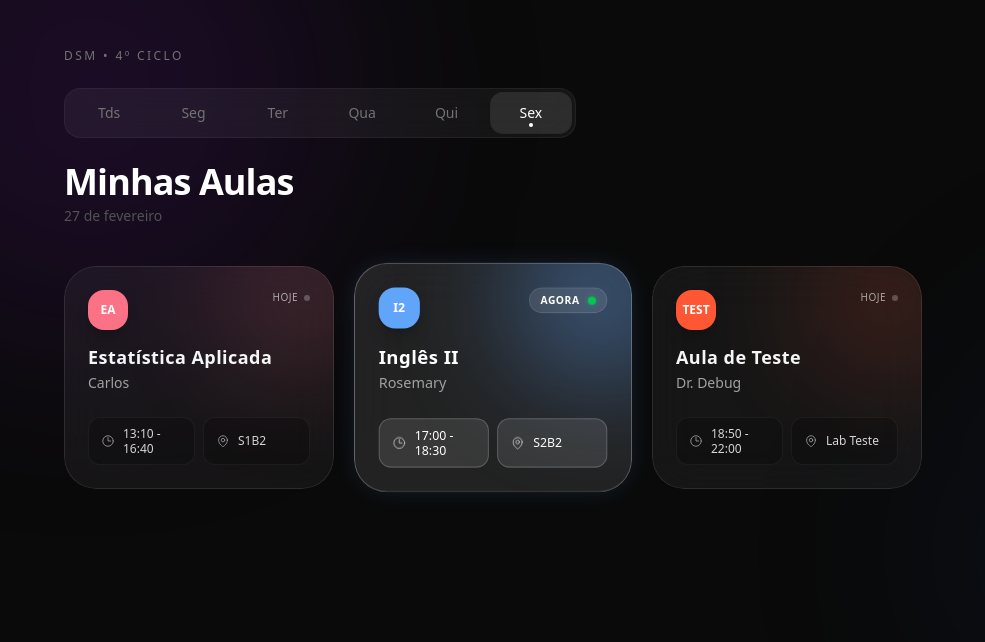
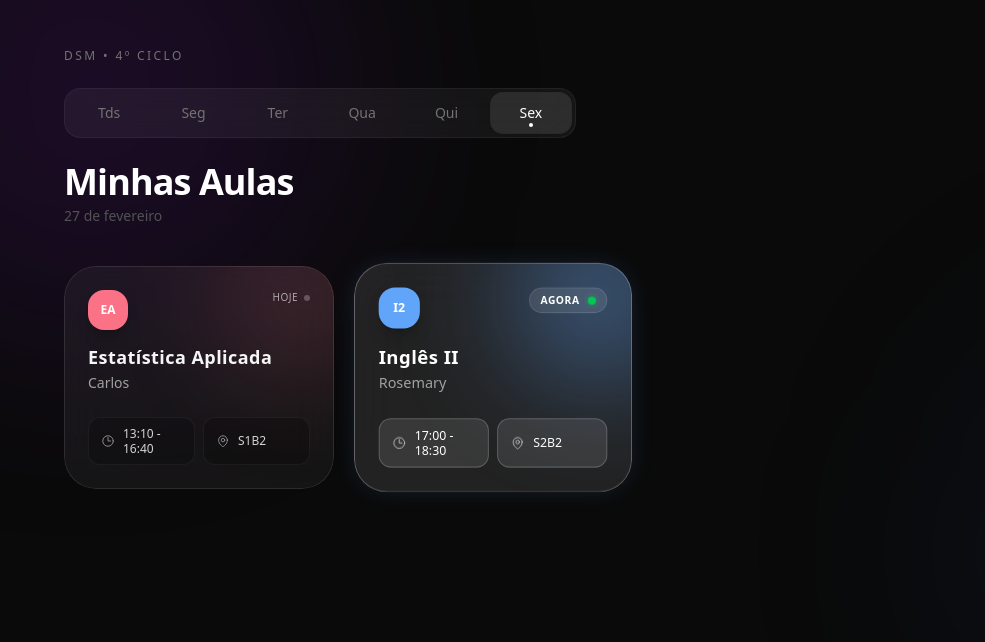
Before and after one commit to mrsaoc/dsm, a Next.js app: page / in a window 1280 px wide. Shown: the top 642 px of the page, without its empty margins (0-985 px from the left). Built offline with nearby package versions, Linux system fonts and the light colour scheme.

Commit message:
feat some feats2

```diff
--- a/data/disciplinas.ts
+++ b/data/disciplinas.ts
@@ -80,14 +80,4 @@ export const disciplinas: Disciplina[] = [
         cor: "#60A5FA", // Azul Céu
         linkDrive: "https://drive.google.com/drive/folders/1TDBQWckKLJCVhsY78yTvy12l_ttIhffI?usp=drive_link",
     },
-    {
-        id: "TEST",
-        nome: "Aula de Teste",
-        professor: "Dr. Debug",
-        horarios: "18:50 - 22:00", // Coloque um horário que englobe o agora
-        sala: "Lab Teste",
-        dias: [5], // 5 é Sexta-feira, mude para o número do seu dia atual
-        linkDrive: "https://google.com",
-        cor: "#FF5733"
-    },
 ];
```
